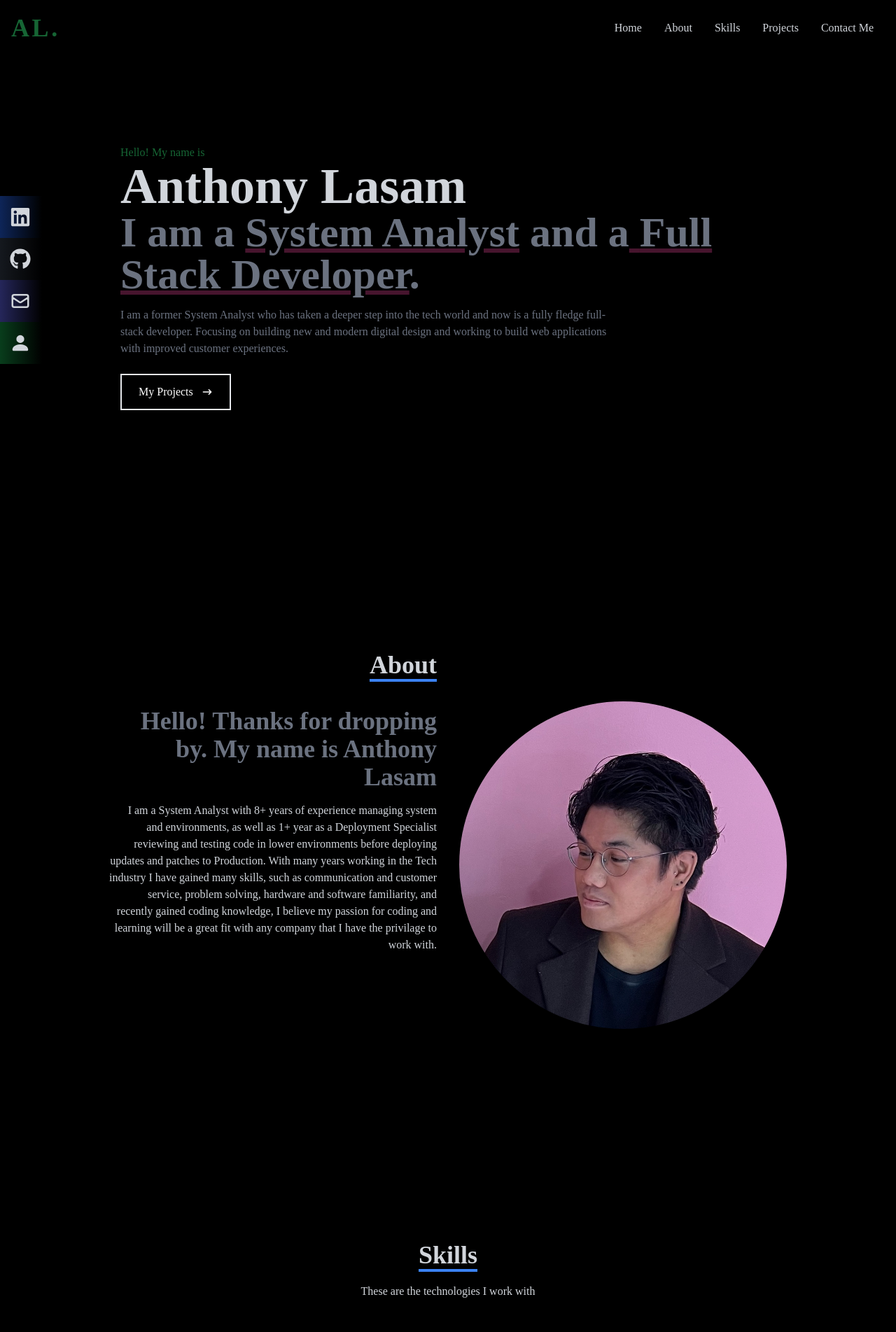
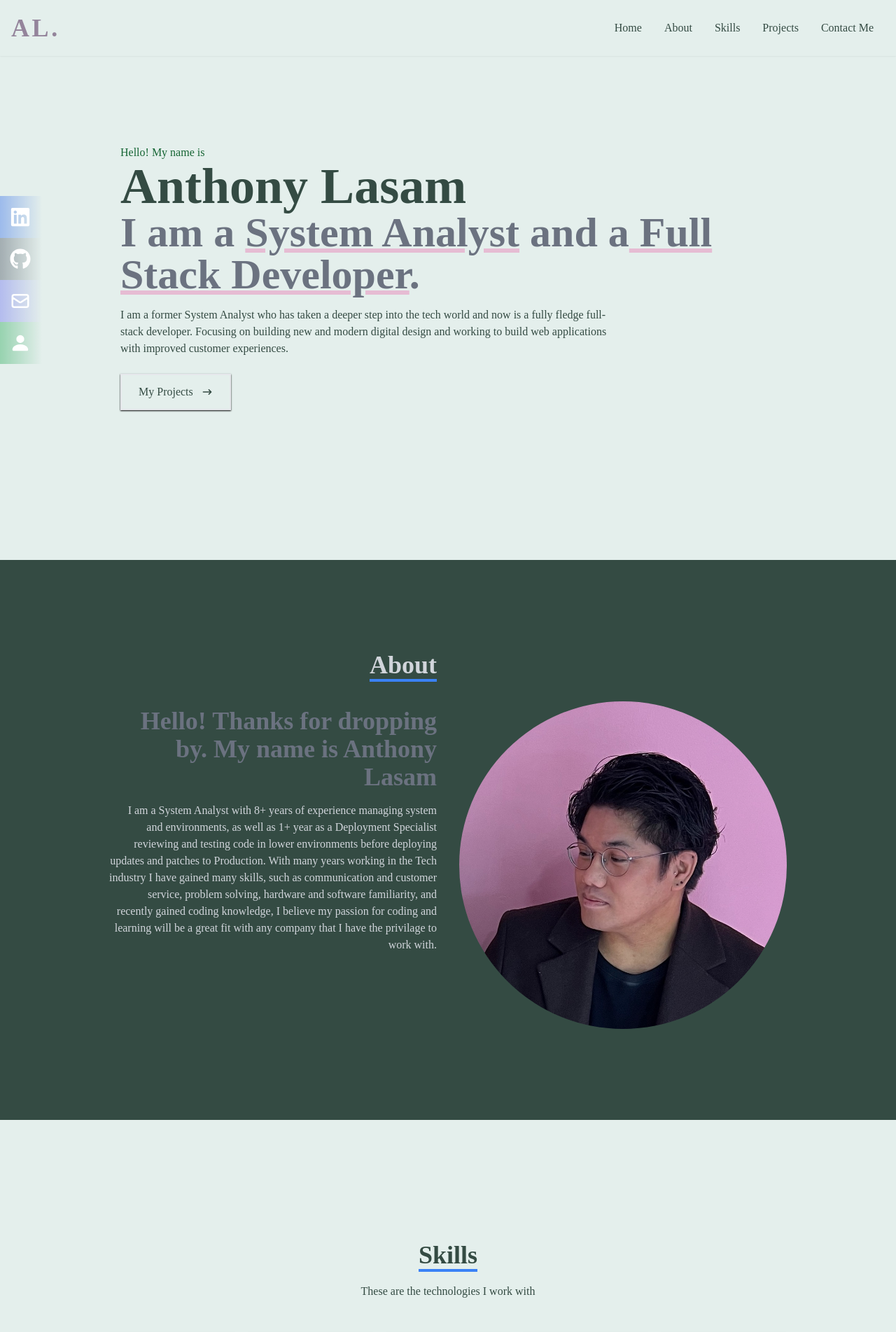
Before and after one commit to alasam/alasam.github.io, a React (Create React App) app: page / in a window 1280 px wide. Shown: the top 1903 px of the page at 70% size. Built offline with nearby package versions, Linux system fonts and the light colour scheme.

Commit message:
change theme colour to all pages, fix spacing and center on contact and projects

```diff
--- a/src/components/About.jsx
+++ b/src/components/About.jsx
@@ -3,8 +3,11 @@ import Avatar from "../assets/avatar.jpeg";
 
 const About = () => {
   return (
-    <div name="about" className="w-full h-screen bg-black text-gray-300 py-6">
-      <div className="flex flex-col justify-center items-center w-full h-full animate__animated animate__heartBeat">
+    <div
+      name="about"
+      className="w-full h-screen bg-[#344b43] text-gray-300 py-6"
+    >
+      <div className="flex flex-col justify-center items-center w-full h-full">
         <div className="max-w-[1000px] w-full grid grid-cols-2 gap-8">
           <div className="sm:text-right pb-8 pl-4">
             <p className="text-4xl font-bold inline border-b-4 border-blue-500">
--- a/src/components/Contact.jsx
+++ b/src/components/Contact.jsx
@@ -4,15 +4,15 @@ const Contact = () => {
   return (
     <div
       name="contact"
-      className="w-full h-screen bg-black flex justify-center items-center p-4"
+      className="w-full h-screen bg-[#e4efec] text-[#344b43] flex justify-center items-center p-4"
     >
       {/* form container */}
       <form
         method="POST"
         action="https://getform.io/f/69fcb290-3b61-483e-af1b-1d44ad8c19c4"
-        className="flex flex-col max-w-[600px] w-full text-white"
+        className="flex flex-col max-w-[600px] w-full text-[#344b43]"
       >
-        <div className="pb-8">
+        <div className="pb-8 pt-8 flex items-center flex-col">
           <p className="text-4xl font-bold inline border-b-4 border-blue-500">
             Contact
           </p>
@@ -36,7 +36,7 @@ const Contact = () => {
           placeholder="Message"
           className="bg-white p-2 my-4 text-black"
         />
-        <button className="text-white border-2 px-4 py-3 my-8 mx-auto flex items-center hover:bg-green-800 hover:border-green-800">
+        <button className="text-[#344b43] hover:text-white border-2 px-4 py-3 my-8 mx-auto flex items-center hover:bg-[#344b43] hover:border-[#344b43] shadow-sm shadow-black">
           Connect Now!
         </button>
       </form>
--- a/src/components/Home.jsx
+++ b/src/components/Home.jsx
@@ -3,11 +3,11 @@ import { HiArrowNarrowRight } from "react-icons/hi";
 
 const Home = () => {
   return (
-    <div name="home" className="bg-black w-full h-screen">
+    <div name="home" className="bg-[#e4efec] w-full h-screen">
       {/* Container */}
       <div className="max-w-[1000px] mx-auto px-8 flex flex-col justify-center h-full">
         <p className="text-green-800">Hello! My name is</p>
-        <h1 className="text-4xl sm:text-7xl font-bold text-gray-300">
+        <h1 className="text-4xl sm:text-7xl font-bold text-[#344b43]">
           Anthony Lasam
         </h1>
         <h2 className="text-3xl sm:text-6xl font-bold text-gray-500">
@@ -20,14 +20,14 @@ const Home = () => {
           </a>
           .
         </h2>
-        <p className="text-gray-500 py-4 max-w-[700px]">
+        <p className="text-[#344b43] py-4 max-w-[700px]">
           I am a former System Analyst who has taken a deeper step into the tech
           world and now is a fully fledge full-stack developer. Focusing on
           building new and modern digital design and working to build web
           applications with improved customer experiences.
         </p>
         <div>
-          <button className="text-white group border-2 px-6 py-3 my-2 flex items-center hover:bg-green-800 hover:border-green-800">
+          <button className="text-[#344b43] hover:text-white group border-2 px-6 py-3 my-2 flex items-center hover:bg-[#344b43] hover:border-[#344b43] shadow-sm shadow-black">
             My Projects{" "}
             <span className="group-hover:rotate-90 group-hover:-translate-y-[0.3rem] duration-300">
               <HiArrowNarrowRight className="ml-3" />
--- a/src/components/Navbar.jsx
+++ b/src/components/Navbar.jsx
@@ -7,10 +7,10 @@ const Navbar = () => {
   const handleClick = () => setNav(!Nav);
 
   return (
-    <div className="fixed w-full h-[80px] flex justify-between items-center px-4 bg-black text-gray-300">
+    <div className="fixed w-full h-[80px] flex justify-between items-center px-4 bg-[#e4efec] text-[#344b43] shadow-sm">
       {/* logo/name */}
       <div>
-        <h1 className="text-4xl font-bold tracking-widest text-green-800">
+        <h1 className="text-4xl font-bold tracking-widest text-[#94849B]">
           <span>A</span>
           <span>L</span>
           <span>.</span>
--- a/src/components/Projects.jsx
+++ b/src/components/Projects.jsx
@@ -8,7 +8,10 @@ import tweeter from "../assets/projects/tweeter.png";
 
 const Projects = () => {
   return (
-    <div name="projects" className="w-full md:h-screen bg-black text-gray-300">
+    <div
+      name="projects"
+      className="w-full md:h-screen text-[#e4efec] bg-[#344b43]"
+    >
       {/* container */}
       <div className="max-w-[1000px] mx-auto p-4 flex flex-col justify-center w-full h-full">
         <div className="flex items-center flex-col">
--- a/src/components/Skills.jsx
+++ b/src/components/Skills.jsx
@@ -13,7 +13,7 @@ import Tailwind from "../assets/tailwind.png";
 
 const Skills = () => {
   return (
-    <div name="skills" className="w-full h-screen bg-black text-gray-300">
+    <div name="skills" className="w-full h-screen bg-[#e4efec] text-[#344b43]">
       {/* Container */}
       <div className="max-w-[1000px] mx-auto p-4 flex flex-col justify-center items-center w-full h-full">
         <div className="flex items-center flex-col">
--- a/src/components/Socials.jsx
+++ b/src/components/Socials.jsx
@@ -16,7 +16,7 @@ const Socials = () => {
         {/* Linkedin */}
         <li className="w-[160px] h-[60px] flex justify-between items-center ml-[-100px] hover:ml-[-10px] duration-300 bg-gradient-to-r from-blue-600">
           <a
-            className="flex justify-between items-center w-full text-gray-300"
+            className="flex justify-between items-center w-full text-white"
             href="/"
           >
             Linkedin
@@ -26,7 +26,7 @@ const Socials = () => {
         </li>
         <li className="w-[160px] h-[60px] flex justify-between items-center ml-[-100px] hover:ml-[-10px] duration-300 bg-gradient-to-r from-gray-700">
           <a
-            className="flex justify-between items-center w-full text-gray-300"
+            className="flex justify-between items-center w-full text-white"
             href="/"
           >
             Github
@@ -36,7 +36,7 @@ const Socials = () => {
         </li>
         <li className="w-[160px] h-[60px] flex justify-between items-center ml-[-100px] hover:ml-[-10px] duration-300 bg-gradient-to-r from-indigo-500">
           <a
-            className="flex justify-between items-center w-full text-gray-300"
+            className="flex justify-between items-center w-full text-white"
             href="/"
           >
             Email
@@ -46,7 +46,7 @@ const Socials = () => {
         </li>
         <li className="w-[160px] h-[60px] flex justify-between items-center ml-[-100px] hover:ml-[-10px] duration-300 bg-gradient-to-r from-green-600">
           <a
-            className="flex justify-between items-center w-full text-gray-300"
+            className="flex justify-between items-center w-full text-white"
             href="/"
           >
             Resume
```
